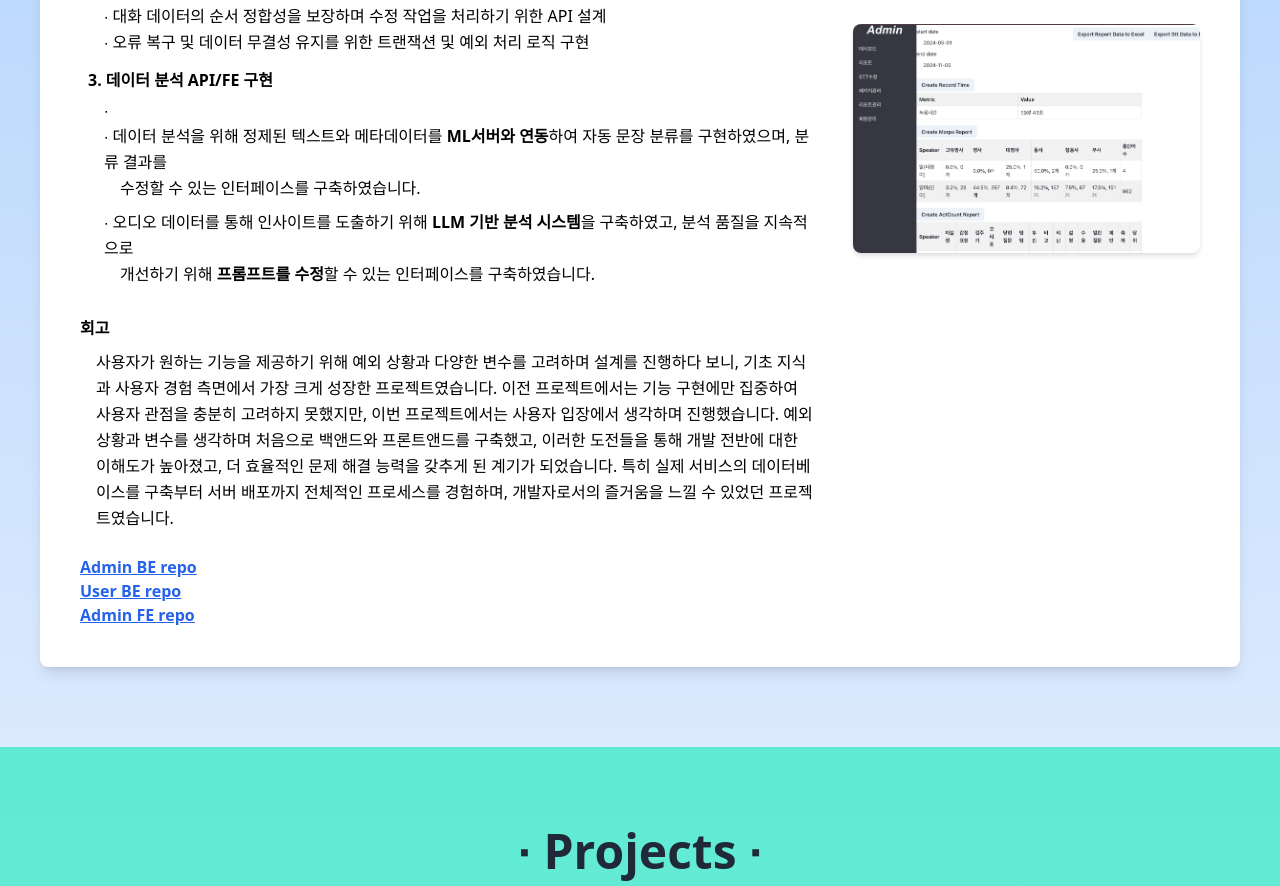
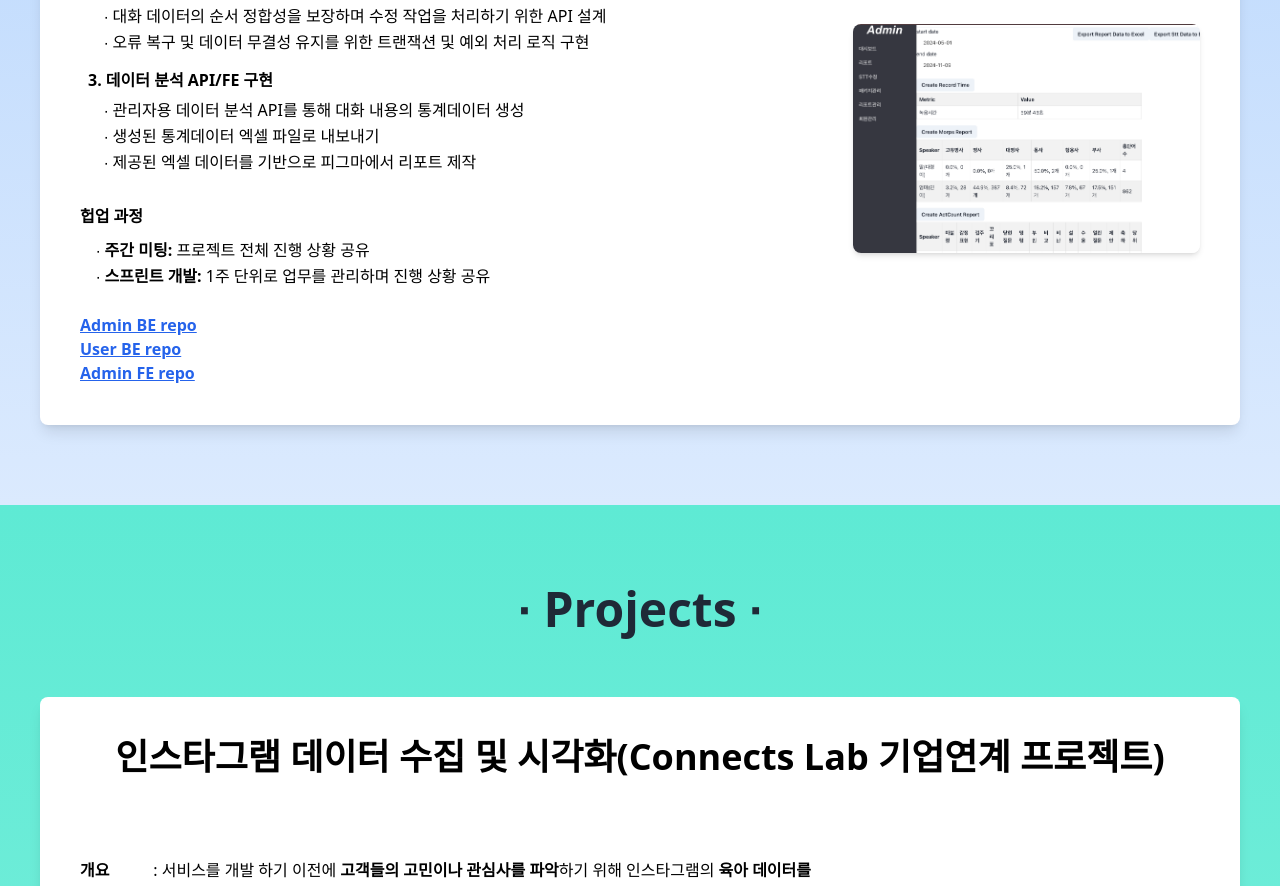
Before and after one commit to pyhilandjy/portfolio, a Next.js app: page / in a window 1280 px wide. Shown: the part 4678-5564 px from the top of the page. Built offline with nearby package versions, Linux system fonts and the light colour scheme.

Commit message:
refactor: 글귀 수정

```diff
--- a/components/ClabMVP.tsx
+++ b/components/ClabMVP.tsx
@@ -80,41 +80,26 @@ const ClabMVP: React.FC = () => {
                 <span className="block font-bold mb-1">
                   3. 데이터 분석 API/FE 구현
                 </span>
-                <span className="block ml-4 ">∙</span>
                 <span className="block ml-4">
-                  ∙ 데이터 분석을 위해 정제된 텍스트와 메타데이터를{" "}
-                  <strong className="font-bold">ML서버와 연동</strong>하여 자동
-                  문장 분류를 구현하였으며, 분류 결과를
-                </span>
-                <span className="block ml-8 mb-2">
-                  수정할 수 있는 인터페이스를 구축하였습니다.
+                  ∙ 관리자용 데이터 분석 API를 통해 대화 내용의 통계데이터 생성
                 </span>
                 <span className="block ml-4">
-                  ∙ 오디오 데이터를 통해 인사이트를 도출하기 위해{" "}
-                  <strong className="font-bold">LLM 기반 분석 시스템</strong>을
-                  구축하였고, 분석 품질을 지속적으로
+                  ∙ 생성된 통계데이터 엑셀 파일로 내보내기
                 </span>
-                <span className="block ml-8 mb-2">
-                  개선하기 위해{" "}
-                  <strong className="font-bold">프롬프트를 수정</strong>할 수
-                  있는 인터페이스를 구축하였습니다.
+                <span className="block ml-4 mb-2">
+                  ∙ 제공된 엑셀 데이터를 기반으로 피그마에서 리포트 제작
                 </span>
               </span>
             </li>
             <li className="flex flex-col items-start mb-6">
-              <span className="font-bold w-20 mb-2">회고</span>
+              <span className="font-bold w-20 mb-2">헙업 과정</span>
               <span className="block ml-4">
-                사용자가 원하는 기능을 제공하기 위해 예외 상황과 다양한 변수를
-                고려하며 설계를 진행하다 보니, 기초 지식과 사용자 경험 측면에서
-                가장 크게 성장한 프로젝트였습니다. 이전 프로젝트에서는 기능
-                구현에만 집중하여 사용자 관점을 충분히 고려하지 못했지만, 이번
-                프로젝트에서는 사용자 입장에서 생각하며 진행했습니다. 예외
-                상황과 변수를 생각하며 처음으로 백앤드와 프론트앤드를 구축했고,
-                이러한 도전들을 통해 개발 전반에 대한 이해도가 높아졌고, 더
-                효율적인 문제 해결 능력을 갖추게 된 계기가 되었습니다. 특히 실제
-                서비스의 데이터베이스를 구축부터 서버 배포까지 전체적인
-                프로세스를 경험하며, 개발자로서의 즐거움을 느낄 수 있었던
-                프로젝트였습니다.
+                ∙<strong className="font-bold"> 주간 미팅:</strong> 프로젝트
+                전체 진행 상황 공유
+              </span>
+              <span className="block ml-4">
+                ∙<strong className="font-bold"> 스프린트 개발:</strong> 1주
+                단위로 업무를 관리하며 진행 상황 공유
               </span>
             </li>
           </ul>
```
